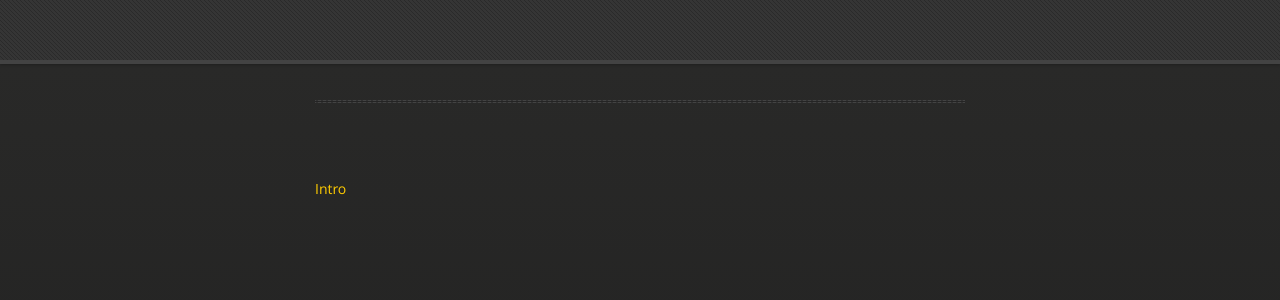
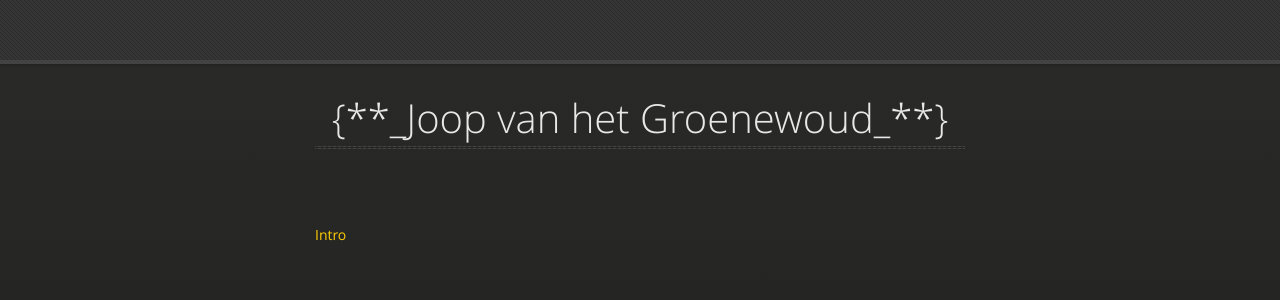
Before and after one commit to FlorisVeloo/JoopvanhetGroenewoud, a Jekyll site: the page built from index.md, in a window 1280 px wide. Shown: the top 300 px of the page. Built offline with Jekyll 4.4.1, drawn with Linux system fonts in a browser that asks for light colours; our own code applies the rules of GitHub Pages for plain Markdown files.

Commit message:
Update default.html

```diff
--- a/_layouts/default.html
+++ b/_layouts/default.html
@@ -29,6 +29,7 @@
 
       <section>
         <div id="title">
+          <h1>{**_Joop van het Groenewoud_**}</h1>
           <hr>
         </div>
 
```
